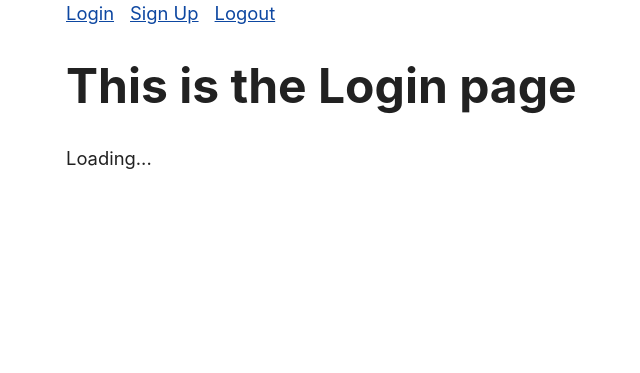
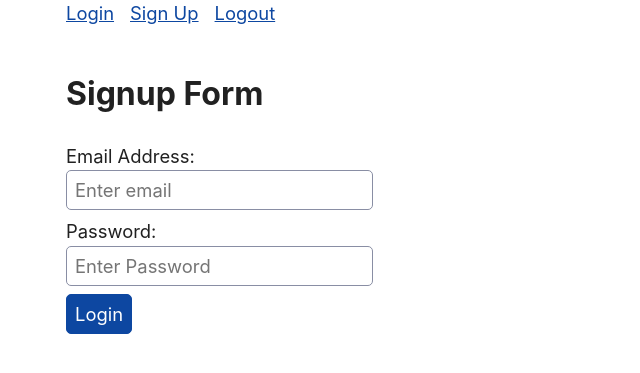
Before and after one commit to narnia1991/python-web, a Flask app: page /login in a window 1280 px wide. Shown: the top 373 px of the page, without its empty margins (214-854 px from the left). Run offline with Flask 3, Linux system fonts and the light colour scheme.

Commit message:
:sparkles: Implement POST request

```diff
--- a/website/auth.py
+++ b/website/auth.py
@@ -1,15 +1,33 @@
-from flask import Blueprint, render_template
+from flask import Blueprint, render_template, request, flash
 
 auth = Blueprint('auth', __name__)
 
-@auth.route('/login')
+@auth.route('/login', methods=["GET", "POST"])
 def login():
+  if request.method == "POST":
+    email = request.form.get("email")
+    password = request.form.get("password")
+    pass
+
   return render_template("login.html", text="Loading...")
 
 @auth.route('/logout')
 def logout():
   return "<p>Logout</p>"
 
-@auth.route('/signup')
+@auth.route('/signup', methods=["GET", "POST"])
 def signup():
+  if request.method == "POST":
+    email = request.form.get("email")
+    name = request.form.get("name")
+    password = request.form.get("password")
+    cpassword = request.form.get("cpassword")
+
+    if password != cpassword:
+      flash("Password doesn't match", category="error")
+    else:
+      flash("Account created!", category="success")
+
+
+
   return render_template("signup.html")
--- a/website/templates/base.html
+++ b/website/templates/base.html
@@ -19,6 +19,10 @@
         <a href="/logout" id="logout">Logout</a>
       </div>
     </nav>
+    {% with messages = get_flashed_messages(with_categories=true) %} {% if
+    messages%} {% for category, message in messages %}
+    <div class="alert">{{ message }}</div>
+    {% endfor %} {% endif %} {% endwith %}
     <div class="container">{% block content %} {% endblock %}</div>
   </body>
 </html>
--- a/website/templates/login.html
+++ b/website/templates/login.html
@@ -1,4 +1,27 @@
 {% extends "base.html" %} {% block title %}Home{% endblock %} {% block content
 %}
-<h1>This is the Login page</h1>
-{{ text }} {% endblock %}
+<form action="" method="POST">
+  <h3>Signup Form</h3>
+  <div class="form-group">
+    <label for="email">Email Address:</label>
+    <input
+      type="email"
+      name="email"
+      id="email"
+      class="form-control"
+      placeholder="Enter email"
+    />
+  </div>
+  <div class="form-group">
+    <label for="password">Password:</label>
+    <input
+      type="password"
+      name="password"
+      id="password"
+      class="form-control"
+      placeholder="Enter Password"
+    />
+  </div>
+  <button type="submit">Login</button>
+</form>
+{% endblock %}
--- a/website/templates/signup.html
+++ b/website/templates/signup.html
@@ -42,6 +42,7 @@
       placeholder="Confirm Password"
     />
   </div>
+  <button type="submit">Submit</button>
 </form>
 
 {% endblock %}
```
